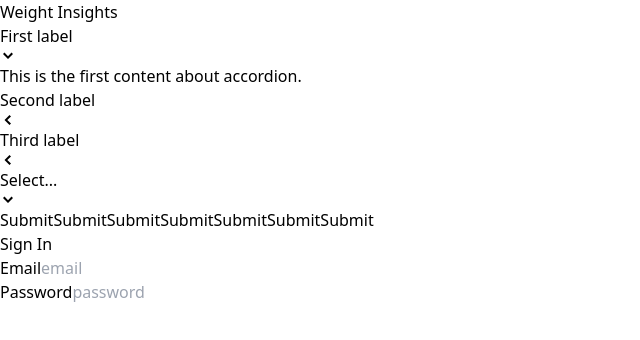
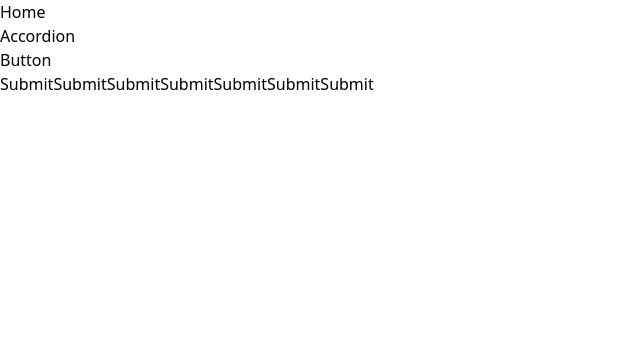
Before and after one commit to weight-insights/wi-react-ui, a React (Vite) app: page /button in a window 1280 px wide. Shown: the top 340 px of the page, without its empty margins (0-640 px from the left). Built offline with nearby package versions, Linux system fonts and the light colour scheme.

Commit message:
Set up router

```diff
--- a/package.json
+++ b/package.json
@@ -12,7 +12,8 @@
   "dependencies": {
     "react": "^18.2.0",
     "react-dom": "^18.2.0",
-    "react-icons": "^4.12.0"
+    "react-icons": "^4.12.0",
+    "react-router-dom": "^6.21.1"
   },
   "devDependencies": {
     "@types/react": "^18.2.43",
--- a/src/App.tsx
+++ b/src/App.tsx
@@ -1,18 +1,25 @@
-import WiSignin from './components/auth/WiSignin';
+import { Route, Routes } from 'react-router-dom';
 import AccordionPage from './pages/AccordionPage';
 import ButtonPage from './pages/ButtonPage';
 import DropdownPage from './pages/DropDownPage';
+import NotFound from './pages/NotFound';
+import TempSignin from './pages/TempSignin';
+import Layout from './pages/Layout';
 
+// expamples of routers:
+// https://github.com/remix-run/react-router/tree/dev/examples
 function App() {
   return (
     <>
-      <header>
-        Weight Insights
-      </header>
-      <AccordionPage />
-      <DropdownPage />
-      <ButtonPage />
-      <WiSignin />
+      <Routes>
+        <Route path='/' element={<Layout />}>
+          <Route index element={<DropdownPage />} />
+          <Route path='/accordion' element={<AccordionPage />} />
+          <Route path='/button' element={<ButtonPage />} />
+        </Route>
+        <Route path='/signin' element={<TempSignin />} />
+        <Route path='*' element={<NotFound />} />
+      </Routes>
     </>
   );
 }
--- a/src/components/Dropdown.tsx
+++ b/src/components/Dropdown.tsx
@@ -1,5 +1,6 @@
-import { useState } from 'react';
-import { GoChevronDown } from 'react-icons/go'
+import { useEffect, useRef, useState } from 'react';
+import { GoChevronDown } from 'react-icons/go';
+import Panel from './Panel';
 
 type Option = {
   value: string | number;
@@ -18,6 +19,27 @@ function Dropdown({
   onChange
 }: DropdownProps) {
   const [isOpen, setIsOpen] = useState(false);
+  const divEl = useRef<HTMLDivElement>(null);
+
+  useEffect(() => {
+    const handler = (event: { target: any; }) => {
+      if (!divEl.current) {
+        return;
+      }
+
+      if (!divEl.current.contains(event.target)) {
+        setIsOpen(false);
+      }
+    };
+
+    document.addEventListener('click', handler, true);
+
+    const cleanUp = () => {
+      document.removeEventListener('click', handler);
+    };
+
+    return cleanUp;
+  }, []);
 
   const handleClick = () => {
     setIsOpen((currentIsOpen) => !currentIsOpen);
@@ -37,16 +59,16 @@ function Dropdown({
   });
 
   return (
-  <div className="w-48 relative">
-    <div className="flex justify-between items-center cursor-pointer border rounded p-3 shadow bg-white w-full"
+  <div ref={divEl} className="w-48 relative">
+    <Panel className="flex justify-between items-center cursor-pointer"
       onClick={handleClick}>
       {value?.label || 'Select...'}
       <GoChevronDown className="text-lg" />
-    </div>
+    </Panel>
     {isOpen && (
-      <div className="absolute top-full border rounded p-3 shadow bg-white w-full">
+      <Panel className="absolute top-full">
         {renderedOptions}
-      </div>
+      </Panel>
     )}
   </div>
   );
--- /dev/null
+++ b/src/components/NavBar.tsx
@@ -0,0 +1,29 @@
+import { Link } from 'react-router-dom';
+
+type NavBarLink = {
+  label: string;
+  path: string;
+};
+
+type NavBarProps = {
+  links: NavBarLink[];
+};
+
+function NavBar({ links }: NavBarProps) {
+  const renderedLinks = links.map((link) => {
+    return (
+      <li key={link.label}>
+        <Link to={link.path}>{link.label}</Link>
+      </li>
+    );
+  })
+  return (
+    <nav>
+      <ul>
+        {renderedLinks}
+      </ul>
+    </nav>
+  );
+}
+
+export default NavBar;
--- /dev/null
+++ b/src/components/Panel.tsx
@@ -0,0 +1,22 @@
+import { FunctionComponent } from 'react';
+
+type PanelProps = {
+  children: React.ReactNode;
+  className?: string;
+  onClick?: ((...arg: any) => void)
+}
+
+const Panel: FunctionComponent<PanelProps> = ({
+  children,
+  className,
+  ...rest
+}) => {
+  const classes = `border rounded p-3 shadow bg-white w-full${className ? ' ' + className : ''}`;
+  return (
+    <div {...rest} className={classes}>
+      {children}
+    </div>
+  );
+}
+
+export default Panel;
--- a/src/main.tsx
+++ b/src/main.tsx
@@ -2,9 +2,12 @@ import React from 'react';
 import ReactDOM from 'react-dom/client';
 import App from './App.tsx';
 import './index.css';
+import { BrowserRouter } from 'react-router-dom';
 
 ReactDOM.createRoot(document.getElementById('root')!).render(
   <React.StrictMode>
-    <App />
+    <BrowserRouter>
+      <App />
+    </BrowserRouter>
   </React.StrictMode>
 );
--- /dev/null
+++ b/src/pages/Layout.tsx
@@ -0,0 +1,25 @@
+import { Outlet } from 'react-router-dom';
+import NavBar from '../components/NavBar';
+
+export default function Layout() {
+  const routes = [
+    {
+      label: 'Home',
+      path: '/'
+    },
+    {
+      label: 'Accordion',
+      path: '/accordion'
+    },
+    {
+      label: 'Button',
+      path: '/button'
+    }
+  ];
+  return (
+    <>
+      <NavBar links={routes} />
+      <Outlet />
+    </>
+  );
+}
--- /dev/null
+++ b/src/pages/NotFound.tsx
@@ -0,0 +1,3 @@
+export default function NotFound() {
+  return <h1>Page not found</h1>;
+}
--- /dev/null
+++ b/src/pages/TempSignin.tsx
@@ -0,0 +1,7 @@
+export default function TempSignin() {
+  return (
+    <>
+      <h1>Sign In Page</h1>
+    </>
+  );
+}
```
Also changed, not shown: 1 other file (tests, documents, lock files or other folders).
